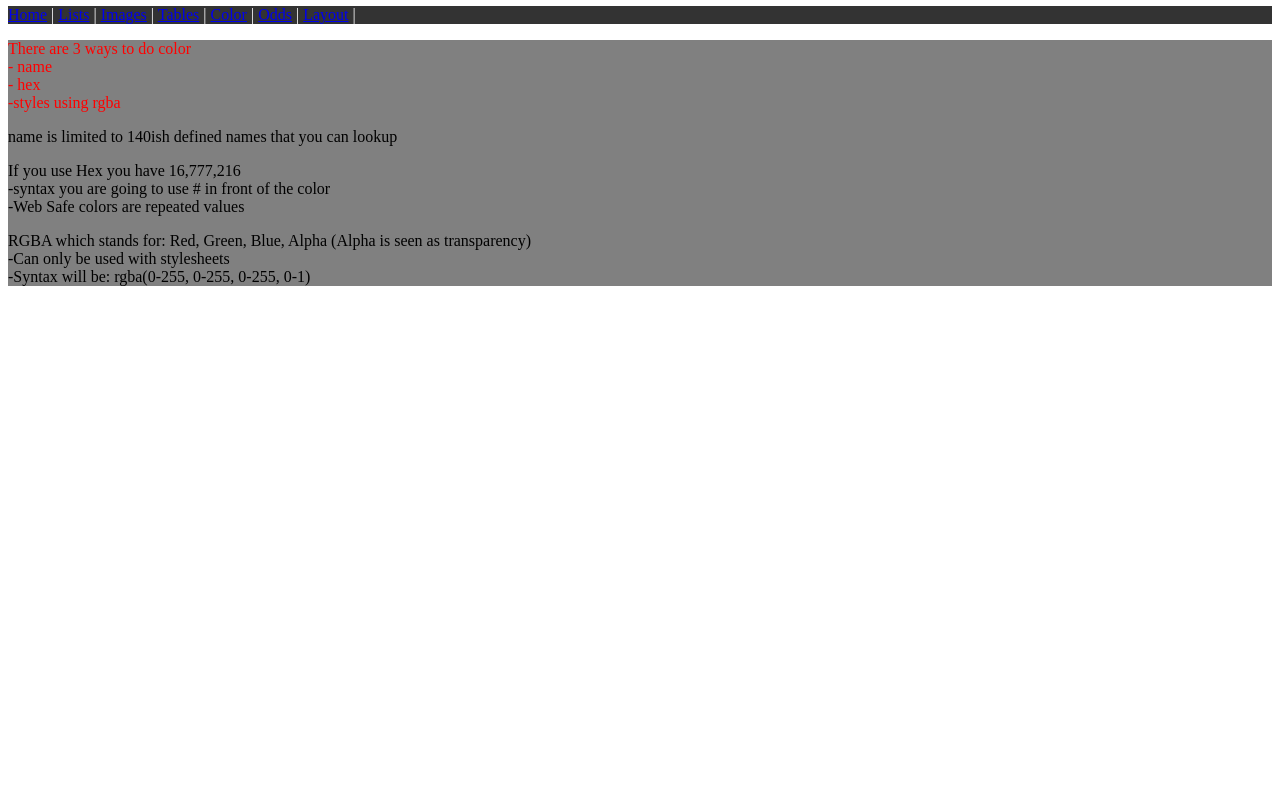
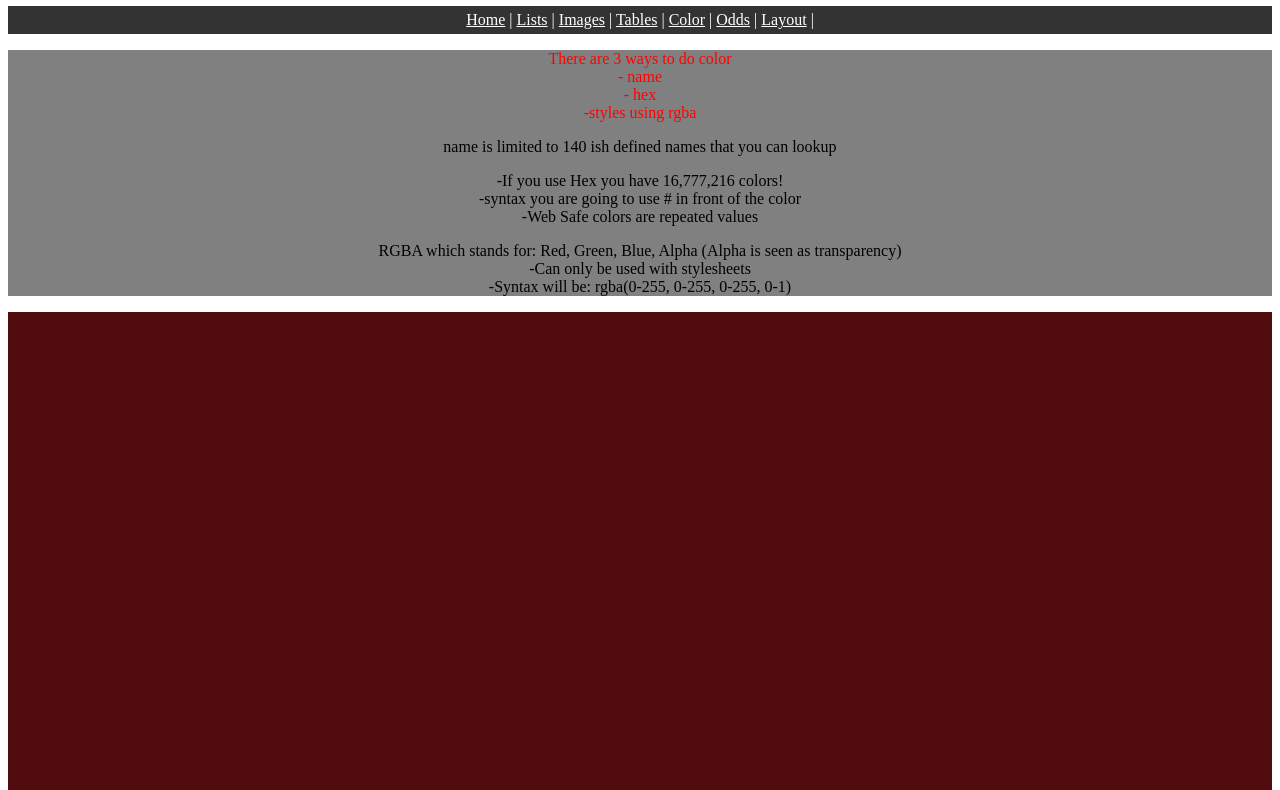
Before and after one commit to rezzqw/htmlNodes, a plain HTML site: page color.html in a window 1280 px wide. Shown: the part 60-850 px from the top of the page. Before the commit the page ends 800 px from the top, so only its background shows below. Drawn offline with Linux system fonts and the light colour scheme.

Commit message:
added nav link color to external CSS file [mac]

```diff
--- a/color.html
+++ b/color.html
@@ -1,5 +1,6 @@
 <html>
     <head>
+        <link rel="stylesheet" href="style.css">
     <title>Notes Page | Color</title>
     </head>
     <body>
@@ -23,8 +24,8 @@
                 - name<br>
                 - hex<br>
                 -styles using rgba</p>
-                <p>name is limited to 140ish defined names that you can lookup</p>
-                <p> If you use Hex you have 16,777,216<br>
+                <p>name is limited to 140 ish defined names that you can lookup</p>
+                <p> -If you use Hex you have 16,777,216 colors!<br>
                 -syntax you are going to use  # in front of the color<br>
                 -Web Safe colors are repeated values</p>
                 <p>RGBA which stands for: Red, Green, Blue, Alpha (Alpha is seen as transparency)<br>
--- a/style.css
+++ b/style.css
@@ -1,3 +1,7 @@
+body
+{
+    text-align: center;
+}
 nav
     {
         background-color: #dfa8a8;
@@ -6,7 +10,11 @@ nav
         padding-top: 5px;
         padding-bottom: 5px;
     }
-    footer
+nav a
+    {
+         color: #fff;
+    }
+footer
      {
         width: 100%;
         background-color: #510d0d;
```
Also changed, not shown: tables.html (+1 -1 lines).
